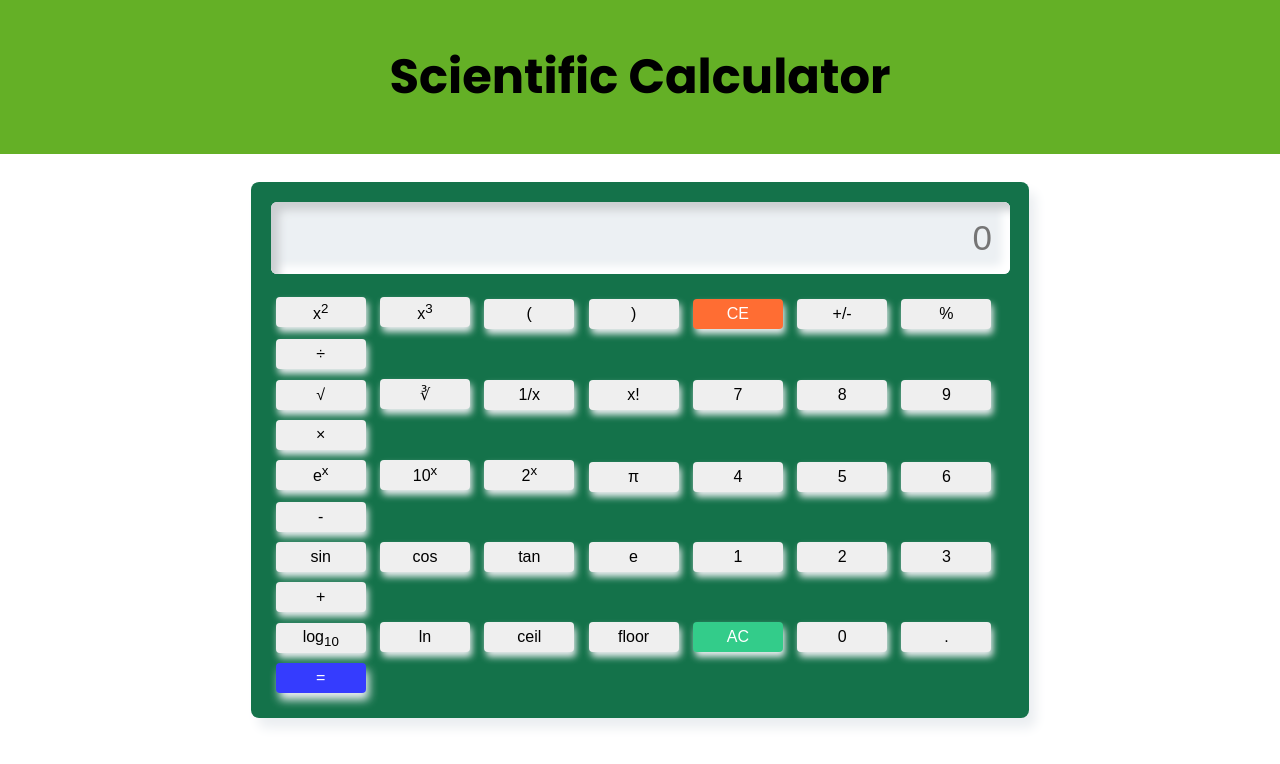
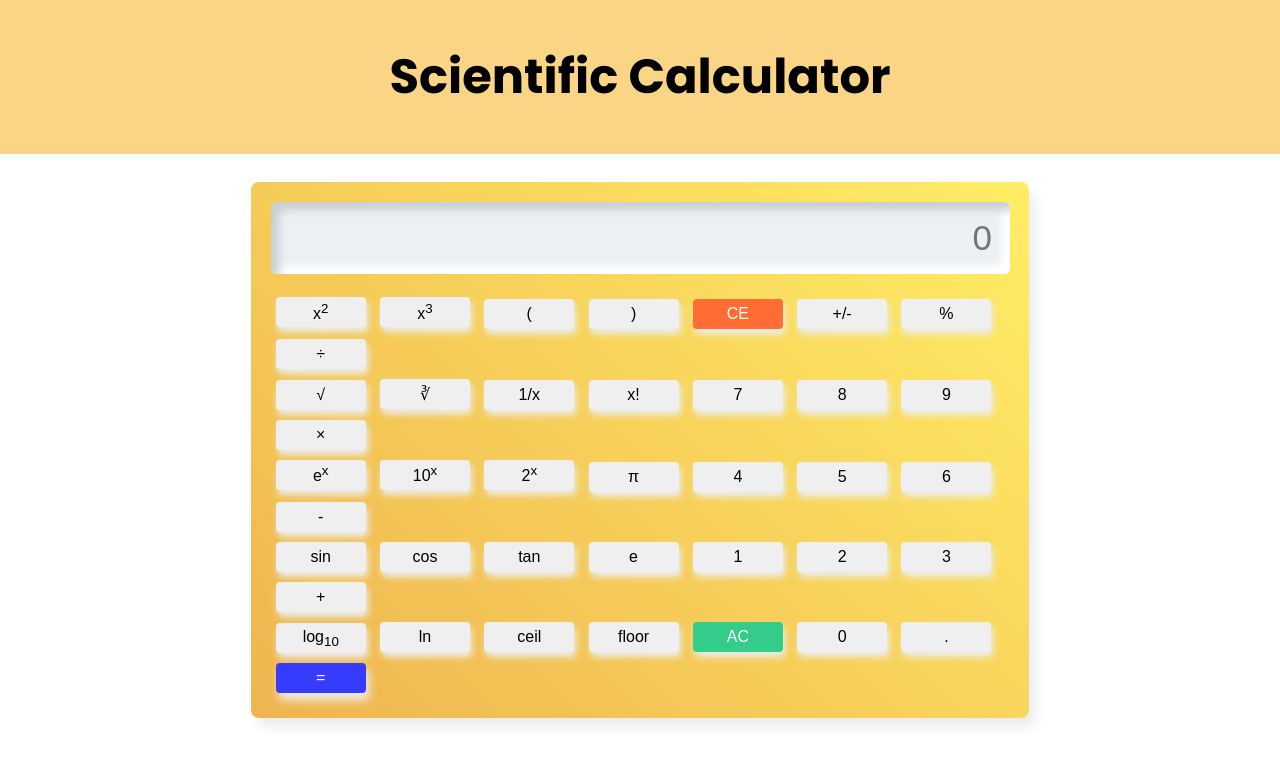
Before and after one commit to AkshayS80/ScientificCalculator, a plain HTML site: page index.html in a window 1280 px wide. Drawn offline with Linux system fonts and the light colour scheme.

Commit message:
Update style.css

```diff
--- a/style.css
+++ b/style.css
@@ -25,14 +25,13 @@ body {
     /* box-shadow: 13px 13px 20px #cbced1,
         -13px -13px 20px #ffffff;*/
     box-shadow: 7px 10px 12px 0px #ebeef1;
-    background-color: #14724a;
-
+    background: linear-gradient(45deg,rgb(239, 180, 79),rgb(255, 237, 101));
 }
 
 .heads{
     align-content:center;
     padding: 1px;
-    background-color: #64b026;
+    background: #fad585;
     text-align: center;
     font-weight: 600;
     font-size: 2rem;
@@ -63,7 +62,7 @@ body {
 }
 
 .row button:hover {
-    box-shadow: inset 5px 5px 8px rgba(16, 16, 16, .1),
+    box-shadow: inset 5px 5px 8px rgba(110, 110, 110, 0.1),
         inset -5px -5px 8px #fff;
     background: #fff;
 }
```
